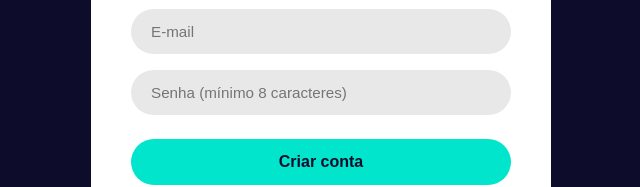
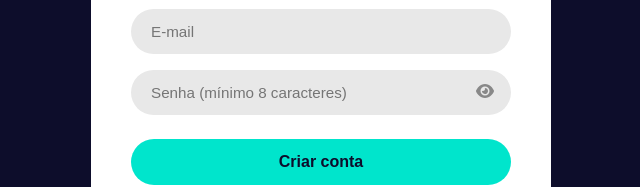
Before and after one commit to AKI-Softwares/project-construction-front, a Vue app: page /register in a window 1280 px wide. Shown: the part 492-679 px from the top of the page, without its empty margins (319-959 px from the left). Built offline with nearby package versions, Linux system fonts and the light colour scheme; no server answers.

Commit message:
Update index.vue

```diff
--- a/src/pages/Register/index.vue
+++ b/src/pages/Register/index.vue
@@ -65,12 +65,17 @@
       </div>
 
       <div class="field">
-        <input
-          v-model="form.password"
-          type="password"
-          placeholder="Senha (mínimo 8 caracteres)"
-          :class="{ invalid: errors.password }"
-        />
+        <div class="input-wrapper">
+          <input
+            v-model="form.password"
+            :type="showPassword ? 'text' : 'password'"
+            placeholder="Senha (mínimo 8 caracteres)"
+            :class="{ invalid: errors.password }"
+          />
+          <button class="toggle-password" type="button" @click="showPassword = !showPassword">
+            <FontAwesomeIcon :icon="['fas', showPassword ? 'eye-slash' : 'eye']" />
+          </button>
+        </div>
         <span v-if="errors.password" class="field-error">{{ errors.password }}</span>
       </div>
 
@@ -93,6 +98,7 @@ import { registerCompany } from '../../services/auth.js'
 
 const router = useRouter()
 const submitting = ref(false)
+const showPassword = ref(false)
 const success = ref(false)
 const error = ref('')
 
@@ -242,6 +248,11 @@ async function submit() {
   margin-top: 8px;
 }
 
+.input-wrapper { position: relative; display: flex; align-items: center; }
+.input-wrapper input { flex: 1; }
+.toggle-password { position: absolute; right: 16px; background: none; border: none; color: #888; cursor: pointer; font-size: 1rem; padding: 0; }
+.toggle-password:hover { color: #333; }
+
 .field {
   display: flex;
   flex-direction: column;
```
